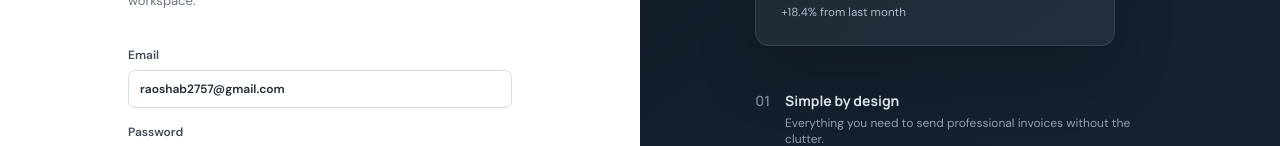
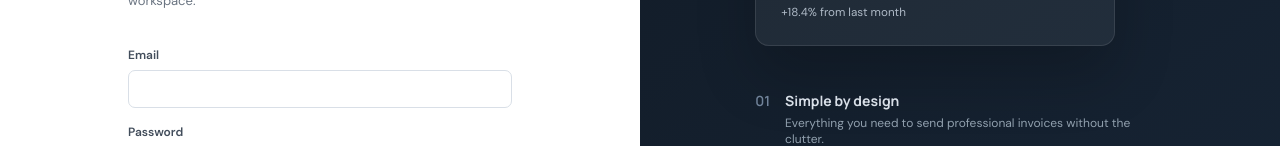
Before and after one commit to ydvmohittt-dev/BillFlow, a React (Vite) app in the folder frontend/: page /login in a window 1280 px wide. Shown: the part 383-529 px from the top of the page. Built offline with nearby package versions, Linux system fonts and the light colour scheme; no server answers.

Commit message:
removed default values of email and password from login page

```diff
--- a/frontend/src/pages/Login.jsx
+++ b/frontend/src/pages/Login.jsx
@@ -11,8 +11,8 @@ export default function Login() {
     formState: { errors, isSubmitting },
   } = useForm({
     defaultValues: {
-      email: "raoshab2757@gmail.com",
-      password: "7206359853",
+      email: "",
+      password: "",
     },
   });
 
```
